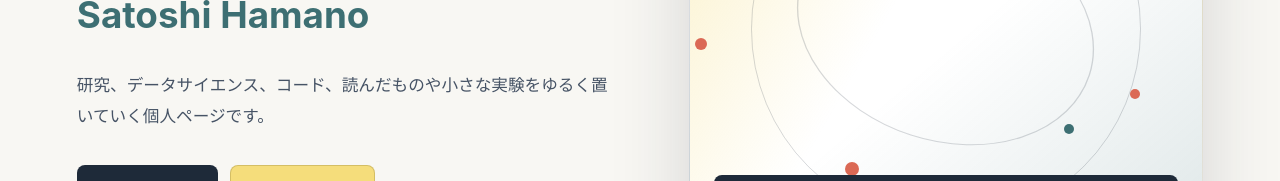
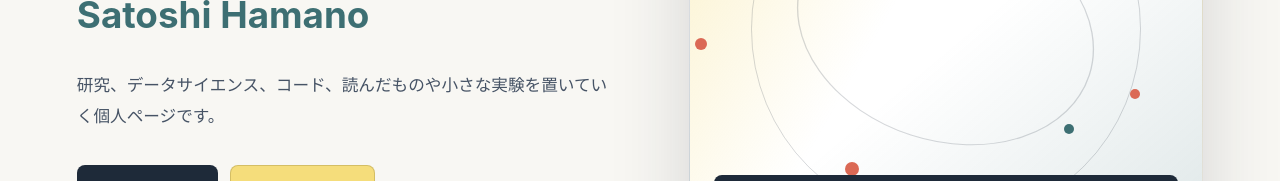
Before and after one commit to SatoshiHamano/SatoshiHamano.github.io, a React (Vite) app: page / in a window 1280 px wide. Shown: the part 414-595 px from the top of the page. Built offline with nearby package versions, Linux system fonts and the light colour scheme.

Commit message:
Remove casual intro wording

```diff
--- a/src/App.tsx
+++ b/src/App.tsx
@@ -11,7 +11,7 @@ const text = {
     name: '濱野哲史',
     roman: 'Satoshi Hamano',
     intro:
-      '研究、データサイエンス、コード、読んだものや小さな実験をゆるく置いていく個人ページです。',
+      '研究、データサイエンス、コード、読んだものや小さな実験を置いていく個人ページです。',
     ctaGithub: 'GitHubを見る',
     ctaPlay: 'Playgroundへ',
     researchTitle: 'Academic Interests',
```
